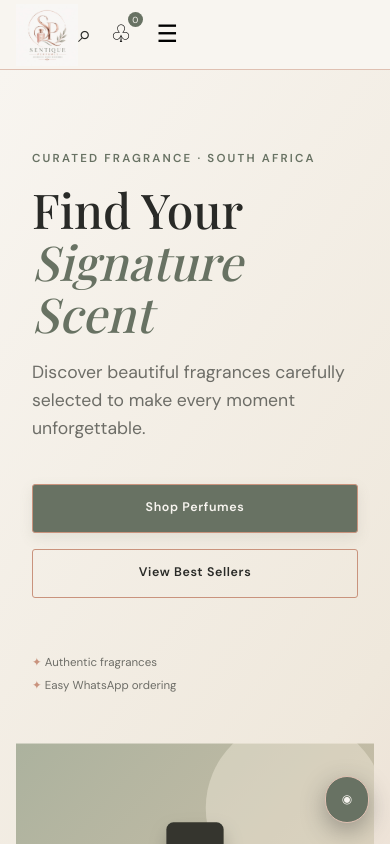
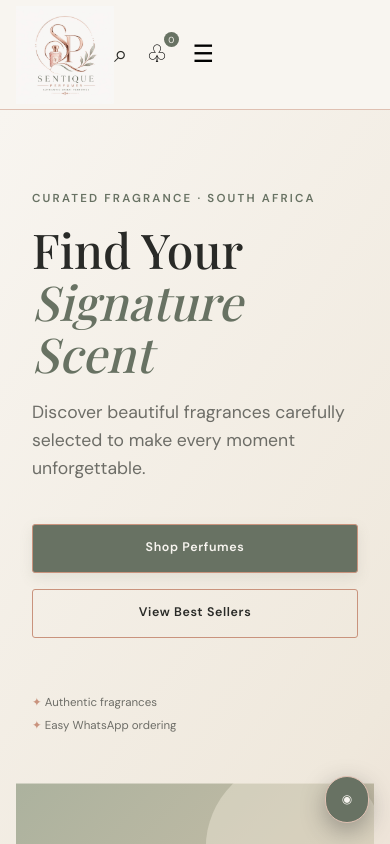
Before and after one commit to bertusbadenhorst76-prog/Sentique-Perfumes, a Next.js app: page / in a window 390 px wide. Shown: the top 844 px of the page. Built offline with nearby package versions, Linux system fonts and the light colour scheme; a web font is replaced by a local one.

Commit message:
Enlarge responsive header logo

```diff
--- a/app/globals.css
+++ b/app/globals.css
@@ -56,6 +56,9 @@
 /* Official Sentique logo -------------------------------------------------- */
 .brand-logo{display:block;flex:0 0 auto}
 .brand-logo img{width:100%;height:100%;object-fit:contain}
-.header-logo{width:82px;height:82px}
+.header{height:144px}
+.header-logo{width:132px;height:auto}
+.header-logo img{height:auto;aspect-ratio:1/1}
 .footer-logo{width:180px;height:180px;background:var(--ivory);border-radius:3px;overflow:hidden}
-@media(max-width:700px){.header-logo{width:62px;height:62px}.footer-logo{width:160px;height:160px}}
+@media(max-width:1100px){.nav.open{top:144px}}
+@media(max-width:700px){.header{height:110px}.header-logo{width:98px}.nav.open{top:110px}.footer-logo{width:160px;height:160px}}
--- a/components/Header.js
+++ b/components/Header.js
@@ -1,4 +1,4 @@
 'use client';
 import Image from 'next/image';import Link from 'next/link';import {useState} from 'react';import {useCart} from './CartContext';import CartDrawer from './ShoppingCart';
 const links=[['Home','/'],['Shop','/shop'],['Women','/shop?category=Women'],['Men','/shop?category=Men'],['Unisex','/shop?category=Unisex'],['New Arrivals','/shop?special=new'],['Best Sellers','/shop?special=best'],['About Us','/#about'],['Contact','/contact']];
-export default function Header(){const [menu,setMenu]=useState(false);const {items,setOpen}=useCart();return <><header className="header"><Link className="brand-logo header-logo" href="/" aria-label="Sentique Perfumes home"><Image src="/images/logo/1000266587.jpg" alt="Sentique Perfumes" width={1254} height={1254} priority sizes="(max-width: 700px) 62px, 82px"/></Link><nav className={menu?'nav open':'nav'}>{links.map(([n,h])=><Link key={n} href={h} onClick={()=>setMenu(false)}>{n}</Link>)}</nav><div className="header-actions"><Link href="/shop" aria-label="Search">⌕</Link><button onClick={()=>setOpen(true)} aria-label="Shopping bag">♧<i>{items.reduce((a,i)=>a+i.qty,0)}</i></button><button className="hamb" onClick={()=>setMenu(!menu)} aria-label="Menu">☰</button></div></header><CartDrawer/></>}
+export default function Header(){const [menu,setMenu]=useState(false);const {items,setOpen}=useCart();return <><header className="header"><Link className="brand-logo header-logo" href="/" aria-label="Sentique Perfumes home"><Image src="/images/logo/1000266587.jpg" alt="Sentique Perfumes" width={1254} height={1254} priority sizes="(max-width: 700px) 98px, 132px"/></Link><nav className={menu?'nav open':'nav'}>{links.map(([n,h])=><Link key={n} href={h} onClick={()=>setMenu(false)}>{n}</Link>)}</nav><div className="header-actions"><Link href="/shop" aria-label="Search">⌕</Link><button onClick={()=>setOpen(true)} aria-label="Shopping bag">♧<i>{items.reduce((a,i)=>a+i.qty,0)}</i></button><button className="hamb" onClick={()=>setMenu(!menu)} aria-label="Menu">☰</button></div></header><CartDrawer/></>}
```
